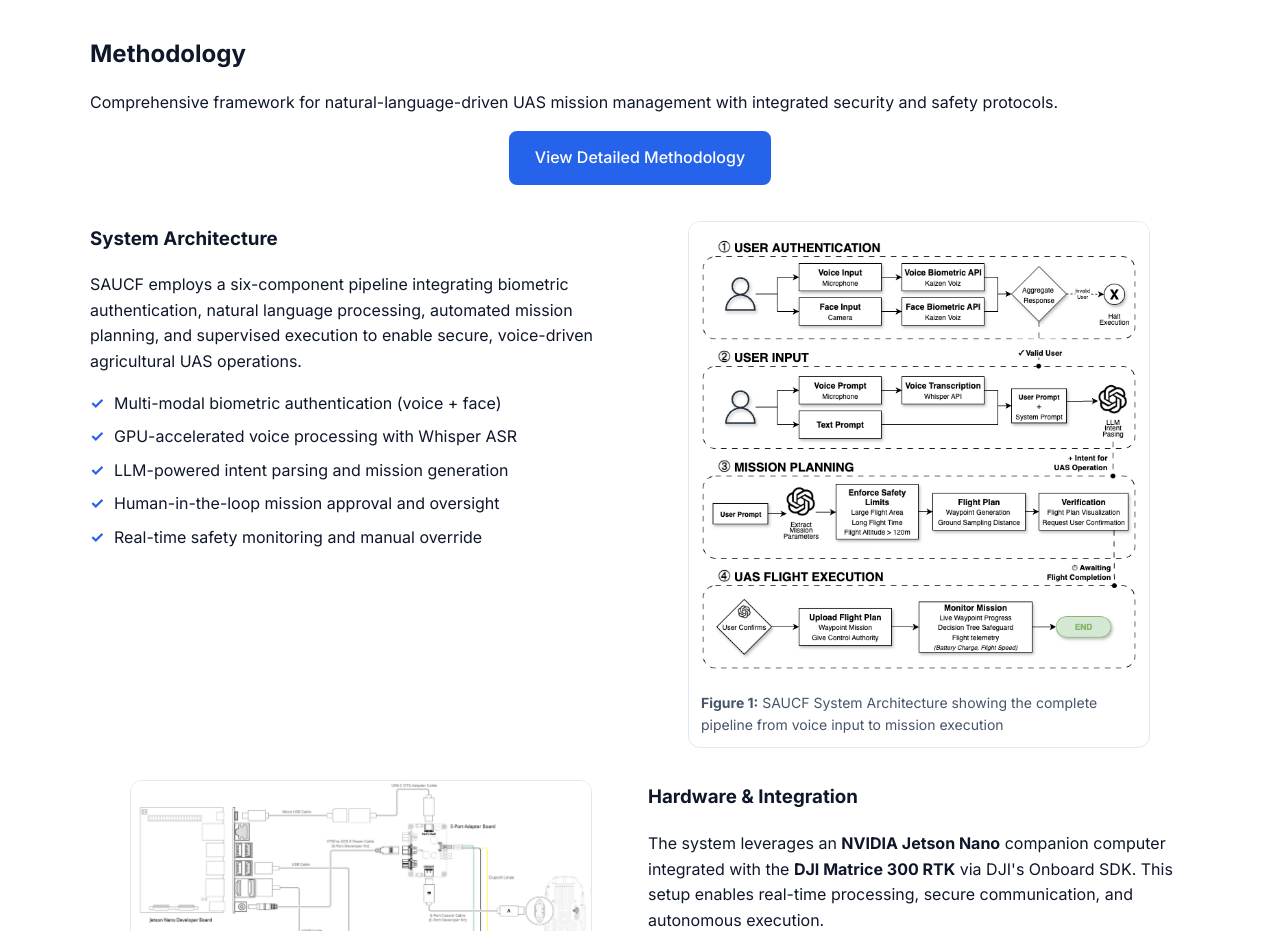
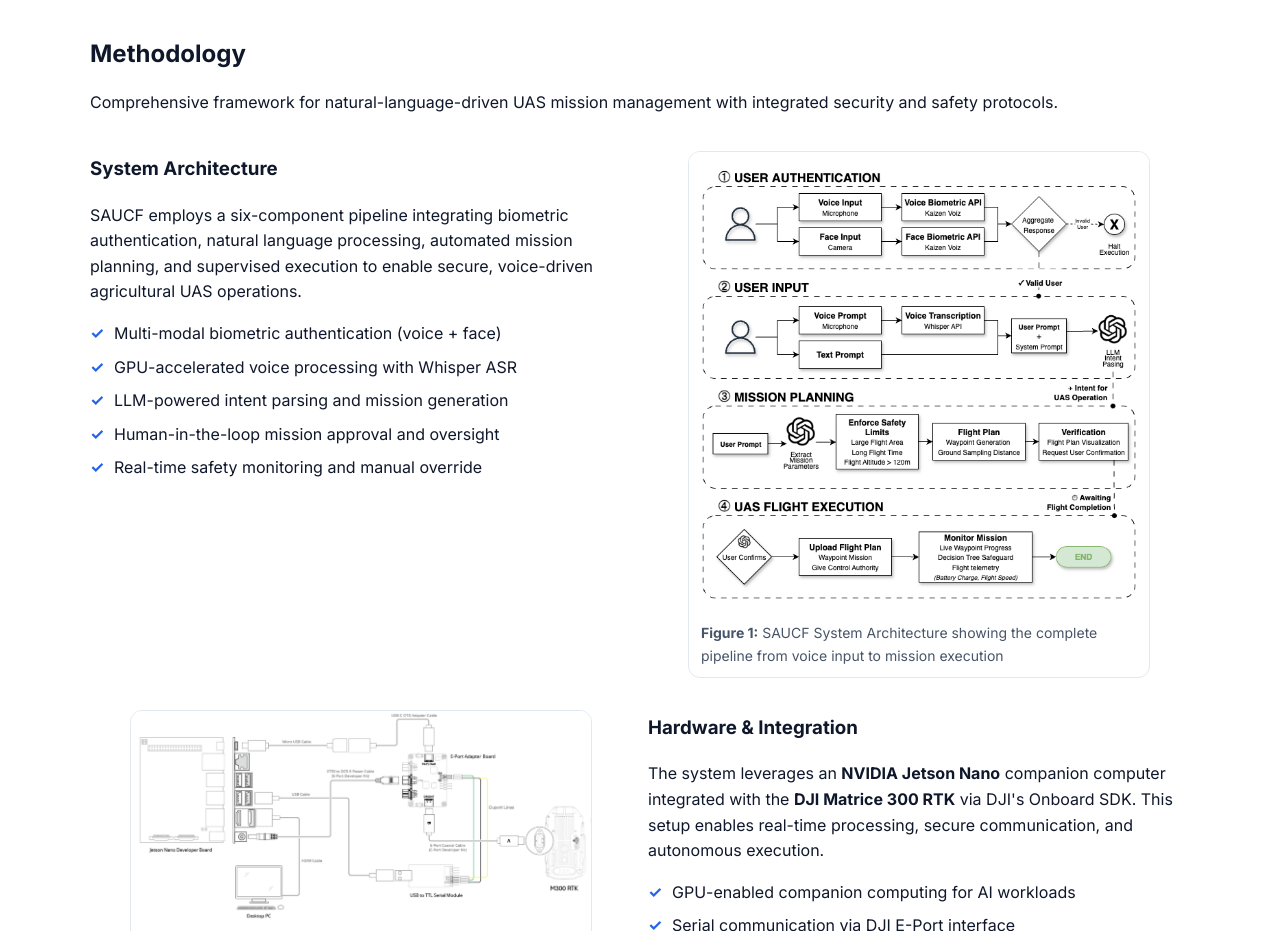
Before and after one commit to Nihar1402-iit/SAUCF-Project-Page, a plain HTML site: page index.html in a window 1280 px wide. Shown: the part 1060-1991 px from the top of the page. Drawn offline with Linux system fonts and the light colour scheme.

Commit message:
detailed methodology remove

```diff
--- a/index.html
+++ b/index.html
@@ -62,11 +62,7 @@
           <div class="section-header">
             <h2>Methodology</h2>
             <p>Comprehensive framework for natural-language-driven UAS mission management with integrated security and safety protocols.</p>
-            <div class="methodology-actions">
-              <a class="btn primary" href="methodology-detailed.html">View Detailed Methodology</a>
-            </div>
           </div>
-
           <div class="grid two">
             <div>
               <h3>System Architecture</h3>
@@ -88,7 +84,6 @@
               <figcaption><strong>Figure 1:</strong> SAUCF System Architecture showing the complete pipeline from voice input to mission execution</figcaption>
             </figure>
           </div>
-
           <div class="grid two">
             <figure class="media-card">
               <img src="hardware.png" alt="Hardware Integration" />
@@ -109,7 +104,6 @@
               </ul>
             </div>
           </div>
-
           <div class="grid two">
             <div>
               <h3>Safety & Decision Logic</h3>
@@ -130,7 +124,6 @@
               <figcaption><strong>Figure 3:</strong> Decision tree for mission execution with integrated safety safeguards</figcaption>
             </figure>
           </div>
-
           <div class="grid two">
             <figure class="media-card">
               <img src="arch-detailed.png" alt="Detailed System Integration" />
@@ -152,7 +145,6 @@
               </ul>
             </div>
           </div>
-
           <div class="methodology-summary">
             <h3>Key Innovations</h3>
             <div class="grid three">
@@ -171,6 +163,7 @@
             </div>
           </div>
         </div>
+      </section>
 
       <section id="results" class="section">
         <div class="container">
```
